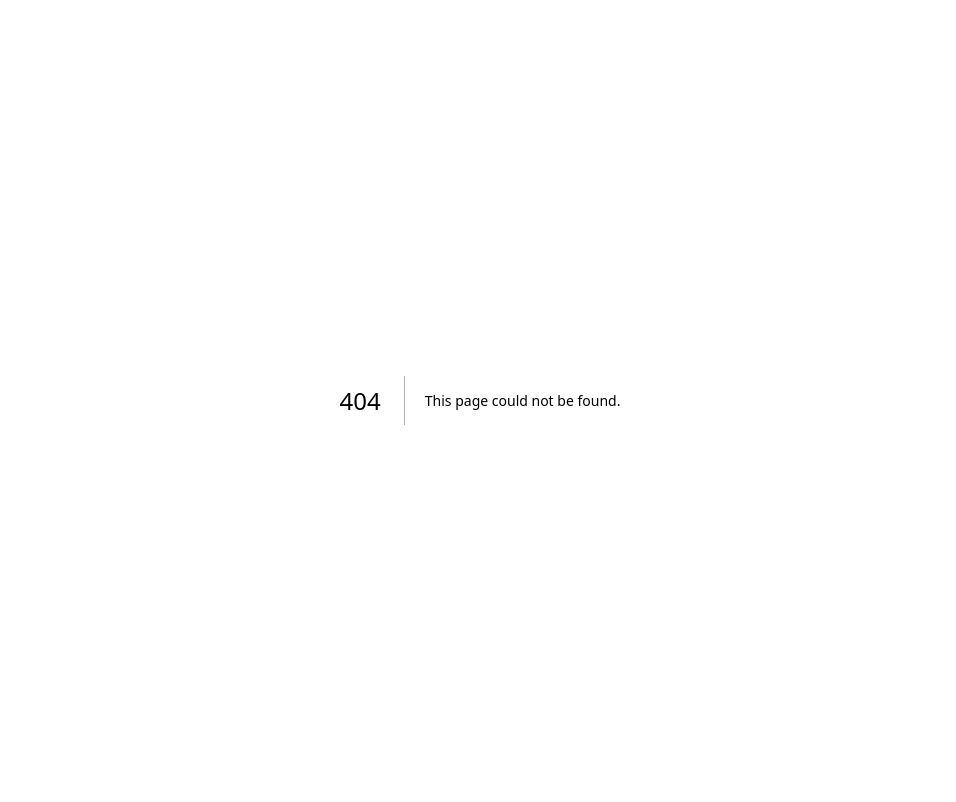
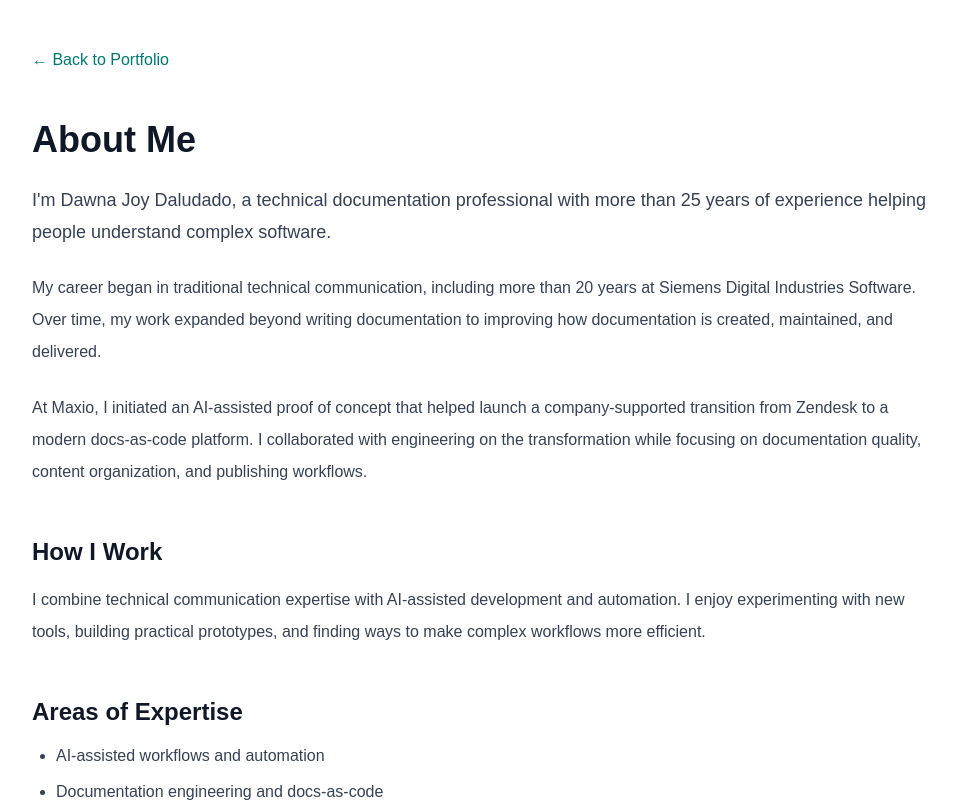
Before and after one commit to jdaludado/djdaludado-portfolio, a Next.js app in the folder portfolio/: page /about in a window 1280 px wide. Before the commit this address had no page. Shown: the top 802 px of the page, without its empty margins (160-1116 px from the left). Built offline with nearby package versions, Linux system fonts and the light colour scheme.

Commit message:
Add About page and portfolio navigation

```diff
--- /dev/null
+++ b/portfolio/src/app/about/page.tsx
@@ -0,0 +1,69 @@
+import Link from "next/link";
+
+export default function AboutPage() {
+  return (
+    <main className="min-h-screen bg-white px-8 py-12 text-gray-900">
+      <div className="mx-auto max-w-4xl">
+        <Link
+          href="/"
+          className="font-medium text-teal-700 hover:underline"
+        >
+          ← Back to Portfolio
+        </Link>
+
+        <h1 className="mt-12 text-4xl font-bold">
+          About Me
+        </h1>
+
+        <p className="mt-6 text-lg leading-8 text-gray-700">
+          I&apos;m Dawna Joy Daludado, a technical documentation
+          professional with more than 25 years of experience
+          helping people understand complex software.
+        </p>
+
+        <p className="mt-6 leading-8 text-gray-700">
+          My career began in traditional technical
+          communication, including more than 20 years
+          at Siemens Digital Industries Software.
+          Over time, my work expanded beyond writing
+          documentation to improving how documentation
+          is created, maintained, and delivered.
+        </p>
+
+        <p className="mt-6 leading-8 text-gray-700">
+          At Maxio, I initiated an AI-assisted proof of
+          concept that helped launch a company-supported
+          transition from Zendesk to a modern docs-as-code
+          platform. I collaborated with engineering on
+          the transformation while focusing on documentation
+          quality, content organization, and publishing workflows.
+        </p>
+
+        <h2 className="mt-12 text-2xl font-bold">
+          How I Work
+        </h2>
+
+        <p className="mt-4 leading-8 text-gray-700">
+          I combine technical communication expertise with
+          AI-assisted development and automation. I enjoy
+          experimenting with new tools, building practical
+          prototypes, and finding ways to make complex
+          workflows more efficient.
+        </p>
+
+        <h2 className="mt-12 text-2xl font-bold">
+          Areas of Expertise
+        </h2>
+
+        <ul className="mt-4 list-disc space-y-3 pl-6 text-gray-700">
+          <li>AI-assisted workflows and automation</li>
+          <li>Documentation engineering and docs-as-code</li>
+          <li>Technical writing and content architecture</li>
+          <li>GitHub-based publishing workflows</li>
+          <li>Next.js, Markdown/MDX, and modern documentation platforms</li>
+          <li>Cross-functional collaboration and technical mentorship</li>
+        </ul>
+      </div>
+    </main>
+  );
+}
--- a/portfolio/src/app/page.tsx
+++ b/portfolio/src/app/page.tsx
@@ -1,6 +1,28 @@
 export default function Home() {
   return (
     <main className="min-h-screen bg-white p-12 text-gray-900">
+      <nav className="mb-12 flex flex-wrap gap-6 border-b border-gray-200 pb-5">
+  <a
+    href="/"
+    className="font-medium text-teal-700 hover:underline"
+  >
+    Home
+  </a>
+
+  <a
+    href="/about"
+    className="font-medium text-teal-700 hover:underline"
+  >
+    About Me
+  </a>
+
+  <a
+    href="/projects/maxio"
+    className="font-medium text-teal-700 hover:underline"
+  >
+    Maxio Case Study
+  </a>
+</nav>
       <h1 className="text-4xl font-bold">
         Dawna Joy Daludado
       </h1>
```
